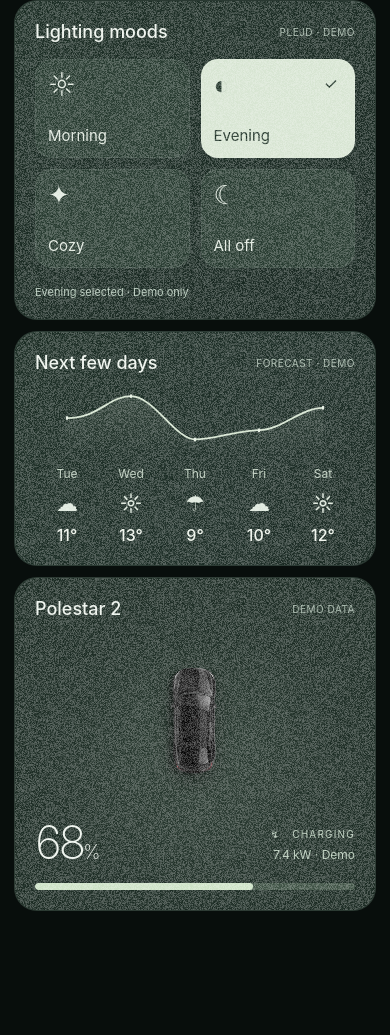
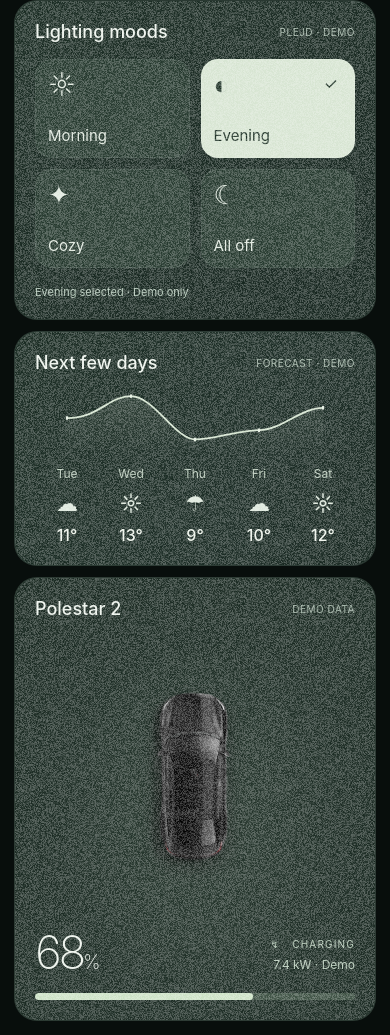
Before and after one commit to PM-Ohlsson/Home-OS, a plain HTML site: page index.html in a window 390 px wide. Shown: the part 514-1549 px from the top of the page. Before the commit the page ends 1439 px from the top, so only its background shows below. Drawn offline with Linux system fonts and the light colour scheme.

Commit message:
index.html

```diff
--- a/index.html
+++ b/index.html
@@ -14,7 +14,7 @@
 .hero{padding:33px 35px 30px;display:flex;flex-direction:column;justify-content:space-between;isolation:isolate;background:radial-gradient(ellipse at 75% 58%,#284337 0%,#1c3229 36%,#14251e 72%,#102019 100%)}.hero:before{content:"";position:absolute;inset:0;background:radial-gradient(ellipse at 79% 77%,#9cb29c12,transparent 52%);pointer-events:none}.hero-main,.outside{position:relative;z-index:1}.eyebrow{font-size:11px;letter-spacing:2.2px;text-transform:uppercase;color:#a8bdad}.clock{font-weight:200;font-size:clamp(104px,12.7vw,205px);line-height:1.04;letter-spacing:-.095em;font-variant-numeric:tabular-nums;margin:12px 0 0 -7px;white-space:nowrap}.date{font-size:clamp(19px,2vw,27px);font-weight:300;color:#d6e3d8;margin-top:8px}.outside{display:flex;align-items:flex-end;gap:28px}.temp{font-size:clamp(69px,7.4vw,108px);line-height:1;letter-spacing:-.075em;font-weight:200;margin-top:11px}.condition{color:#c9d9cb;font-size:16px;margin-top:8px}.weather-icon{width:125px;height:105px;flex:none;opacity:.9;align-self:end}.weather-icon svg{width:100%;height:100%}
 .scenes{padding:25px;background:linear-gradient(145deg,#192b22,#15251e 80%);display:flex;flex-direction:column;gap:17px}.heading{display:flex;align-items:center;justify-content:space-between;gap:10px}.heading h2{font-size:18px;font-weight:550;margin:0}.muted{font-size:10px;letter-spacing:.5px;color:#a0b3a5}.scene-grid{display:grid;grid-template-columns:repeat(2,minmax(0,1fr));grid-template-rows:repeat(2,minmax(0,1fr));gap:11px;flex:1}.scene{border:1px solid #ffffff13;border-radius:17px;padding:16px;background:#24382d;color:#e0e9df;display:flex;flex-direction:column;justify-content:space-between;text-align:left;position:relative;min-height:90px;transition:background .2s,color .2s}.scene:hover{background:#304638}.scene.active,.scene.active:hover{background:#d7e5d2;color:#1c3024}.scene-icon{font-size:26px;font-weight:300;line-height:1}.scene-name{font-size:15px}.scene.active:after{content:"✓";position:absolute;right:16px;top:13px;font-size:16px}.status{font-size:11px;color:#b1c5b6;min-height:13px}
 .forecast{padding:25px 27px 21px;background:linear-gradient(120deg,#172920,#192a23 65%,#14241d);display:flex;flex-direction:column;gap:10px}.forecast-plot{flex:1;min-height:70px;position:relative}.forecast-plot svg{position:absolute;inset:0;width:100%;height:100%;overflow:visible}.days{display:grid;grid-template-columns:repeat(5,minmax(0,1fr));gap:0}.day{display:flex;flex-direction:column;align-items:center;gap:9px;color:#bacbbb;font-size:12px}.day .sym{font-size:22px;color:#dce7db}.day strong{font-size:16px;color:#eef4eb;font-weight:500}
-.car{padding:25px 27px 25px;background:radial-gradient(ellipse at 50% 55%,#2b3c32 0%,#1b2b23 55%,#17271f 100%);display:flex;flex-direction:column;gap:5px}.carhead{display:flex;justify-content:space-between;align-items:center}.carhead h2{font-size:18px;font-weight:550;margin:0}.car-center{flex:1;min-height:0;display:flex;align-items:center;justify-content:center}.car-graphic{height:100%;max-height:190px;width:auto;max-width:55%;object-fit:contain;filter:drop-shadow(0 8px 10px #0007)}.carbottom{display:flex;align-items:end;justify-content:space-between;gap:10px;margin-bottom:13px}.percentage{font-size:clamp(46px,5vw,73px);font-weight:200;line-height:1;letter-spacing:-.07em}.percentage span{font-size:.42em}.charge{text-align:right;font-size:12px;line-height:1.7;color:#b7cbb9}.charge-label{font-size:10px;letter-spacing:1.2px;text-transform:uppercase}.bar{height:7px;border-radius:8px;background:#3c5042;overflow:hidden}.fill{height:100%;width:68%;border-radius:8px;background:#cce2c5}
+.car{padding:25px 27px 25px;background:radial-gradient(ellipse at 50% 55%,#2b3c32 0%,#1b2b23 55%,#17271f 100%);display:flex;flex-direction:column;gap:5px}.carhead{display:flex;justify-content:space-between;align-items:center}.carhead h2{font-size:18px;font-weight:550;margin:0}.car-center{flex:1;min-height:0;display:flex;align-items:center;justify-content:center}.car-graphic{height:100%;max-height:300px;width:auto;max-width:55%;object-fit:contain;filter:drop-shadow(0 8px 10px #0007)}.carbottom{display:flex;align-items:end;justify-content:space-between;gap:10px;margin-bottom:13px}.percentage{font-size:clamp(46px,5vw,73px);font-weight:200;line-height:1;letter-spacing:-.07em}.percentage span{font-size:.42em}.charge{text-align:right;font-size:12px;line-height:1.7;color:#b7cbb9}.charge-label{font-size:10px;letter-spacing:1.2px;text-transform:uppercase}.bar{height:7px;border-radius:8px;background:#3c5042;overflow:hidden}.fill{height:100%;width:68%;border-radius:8px;background:#cce2c5}
 .page{display:none}.page.visible{display:block}.detail{background:#172920;border:1px solid var(--line);border-radius:22px;min-height:65vh;padding:36px}.detail h1{font-weight:300;font-size:48px}.detail p{color:#b4c8b8;line-height:1.6;max-width:560px}.back{border:1px solid #ffffff45;border-radius:12px;background:transparent;color:#eef4eb;padding:13px 20px}.setting-row{display:flex;gap:15px;align-items:center;margin:22px 0;flex-wrap:wrap}.setting-row input{width:200px;accent-color:#d7e5d2}
 @media(max-width:1100px){.shell{grid-template-columns:55px 1fr}.main{padding:17px}.dashboard{grid-template-columns:minmax(0,1.6fr) minmax(255px,1fr);grid-template-rows:minmax(350px,1.6fr) minmax(215px,1fr);gap:11px;min-height:590px}.hero{padding:27px}.clock{font-size:clamp(88px,11.4vw,150px)}.scenes,.forecast,.car{padding:20px}.scene{padding:12px}.weather-icon{width:95px;height:82px}}
 @media(max-width:720px){.shell{grid-template-columns:1fr}.rail{flex-direction:row;position:sticky;top:0;z-index:10;background:#080e0c;border-right:0;border-bottom:1px solid var(--line);padding:6px 12px;gap:5px}.brand{margin:0 auto 0 0}.nav{width:43px;height:43px}.nav:last-child{margin:0}.main{padding:14px}.dashboard{height:auto;min-height:0;grid-template-columns:1fr;grid-template-rows:auto}.hero{min-height:390px}.scenes{min-height:320px}.forecast{min-height:235px}.car{min-height:265px}.clock{font-size:clamp(88px,16vw,150px)}.top{font-size:9px;letter-spacing:1px}}
```
